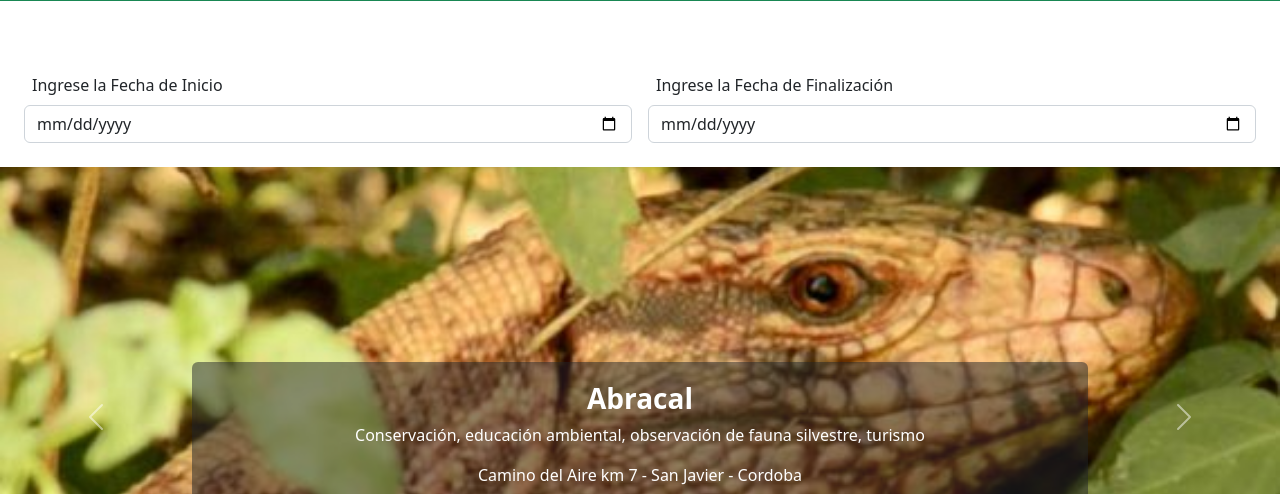
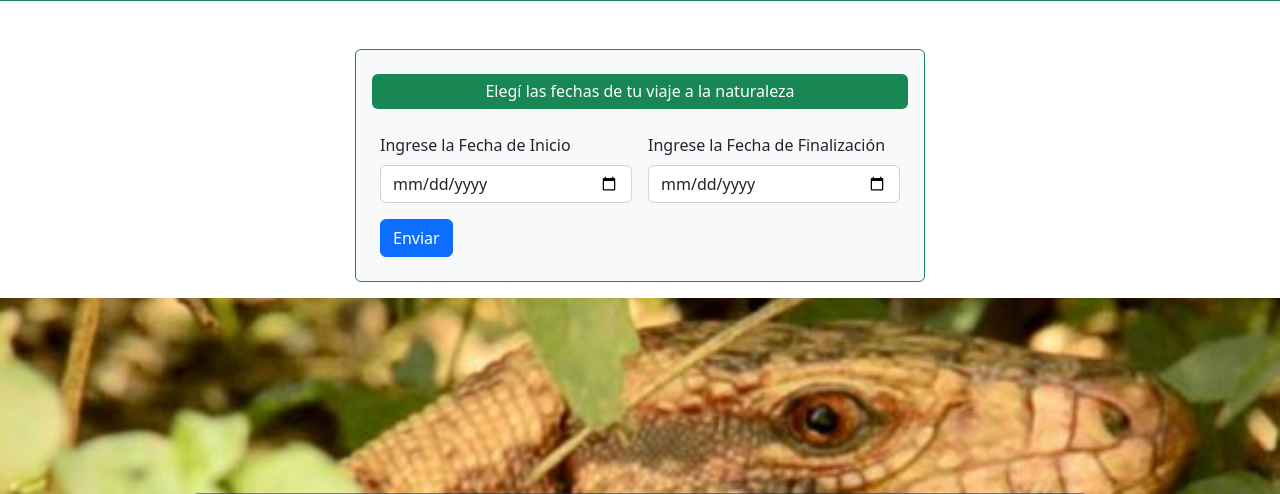
Before and after one commit to melina8444/tesis, a Django app: page / in a window 1280 px wide. Shown: the part 832-1326 px from the top of the page. Run offline with Django 3.2, Linux system fonts and the light colour scheme; some libraries are stand-ins or nearby versions.

Commit message:
mejoras esteticas en publica

```diff
--- a/G5_C23319/templates/publica/index.html
+++ b/G5_C23319/templates/publica/index.html
@@ -114,20 +114,27 @@
     {%block content %}
 
     <section class="py-5">
-      <form class="row g-3 p-4 m-6" action="#">
+      <div class="container mb-3">
+        <div class="row justify-content-center">
+          <div class="col-md-6 bg-light p-4 rounded border border-success rounded">
+            <form class="row g-3" action="#">
+              <h6 class="bg-success p-2 rounded text-center text-white">Elegí las fechas de tu viaje a la naturaleza</h6>
               <div class="col-md-6">
-          <label for="fecha_inicio" class="form-label ms-2"
-            >Ingrese la Fecha de Inicio</label
-          >
+                <label for="fecha_inicio" class="form-label">Ingrese la Fecha de Inicio</label>
                 <input type="date" class="form-control" />
               </div>
               <div class="col-md-6">
-          <label for="fecha_fin" class="form-label ms-2"
-            >Ingrese la Fecha de Finalización</label
-          >
+                <label for="fecha_fin" class="form-label">Ingrese la Fecha de Finalización</label>
                 <input type="date" class="form-control" />
               </div>
+              <div class="col-12">
+                <button type="submit" class="btn btn-primary">Enviar</button>
+              </div>
             </form>
+          </div>
+        </div>
+      </div>
+
 
 
 <!--Con Carrousel-->
@@ -186,10 +193,10 @@
     {%endblock content %}
     <!-- Footer-->
     <footer class="py-3 bg-dark bg-opacity-50">
-      <div class="container footer-pattern">
-        <p class="m-0 text-center text-white">
+      <div class="container">
+        <p class="m-0 text-center text-white"><i class="bi bi-flower3 m-1"></i>
           Copyright &copy; 2023
-          by G5RN - C23319 - CodoaCodo - Django
+          by G5RN - C23319 - CodoaCodo - Django<i class="bi bi-flower3 m-1"></i>
         </p>
       </div>
     </footer>
```
Lines whose indentation alone changed are shown as unchanged.
